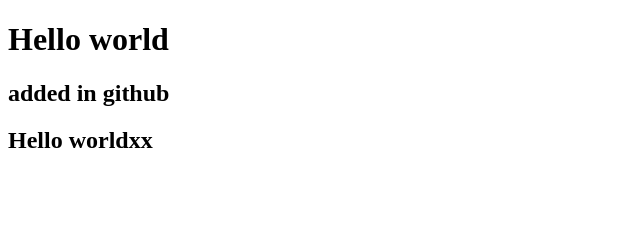
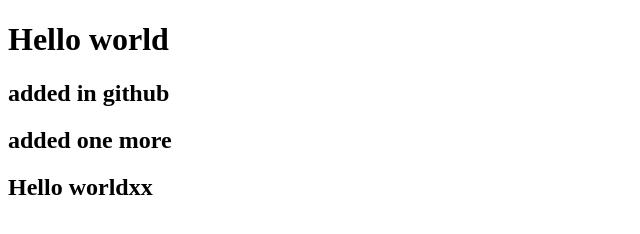
Before and after one commit to mrutyunjayIIITG/ReactLessonCN, a plain HTML site: page test.html in a window 1280 px wide. Shown: the whole page, without its empty margins (0-640 px from the left). Drawn offline with Linux system fonts and the light colour scheme.

Commit message:
one change in id root

```diff
--- a/test.html
+++ b/test.html
@@ -10,6 +10,7 @@
      <div id="root">
         <h1> Hello world</h1>
          <h2> added in github</h2>
+         <h2> added one more</h2>
      </div>
  <script>
     const heading =document.createElement("h2");
```
